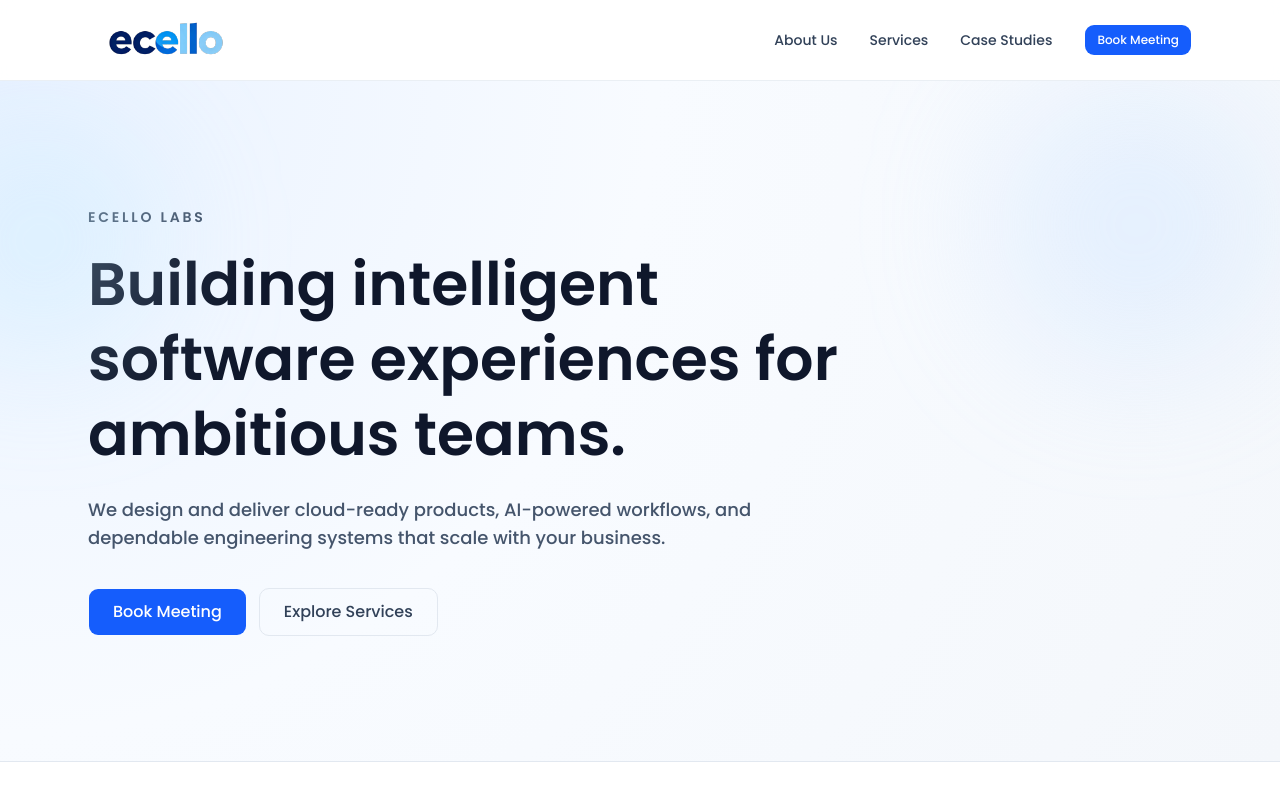
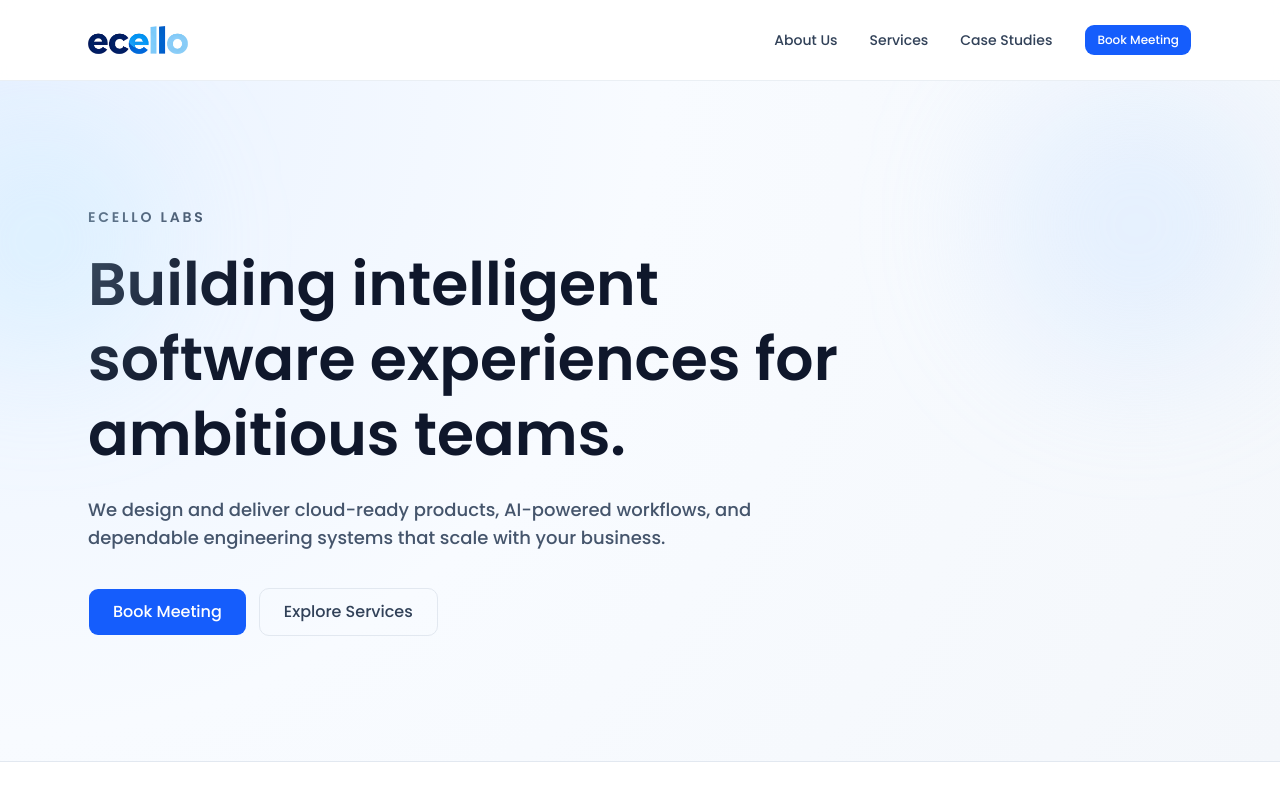
Before and after one commit to ecellolabs/Website, a Next.js app: page / in a window 1280 px wide. Shown: the top 800 px of the page. Built offline with nearby package versions, Linux system fonts and the light colour scheme.

Commit message:
Patched Logo

```diff
--- a/components/layout/header.tsx
+++ b/components/layout/header.tsx
@@ -21,7 +21,7 @@ export default function Header() {
       <div className="mx-auto w-full max-w-6xl px-4 sm:px-6">
         <div className="flex h-20 items-center justify-between gap-6">
           <Link href="/" className="flex items-center" aria-label="Ecello Labs home">
-            <Image src="/logo.svg" alt="Ecello Labs" width={156} height={40} priority />
+            <Image src="/logo.svg" alt="Ecello Labs" width={100} height={30} priority />
           </Link>
 
           <div className="hidden items-center gap-8 md:flex">
```
Also changed, not shown: public/logo.svg.
